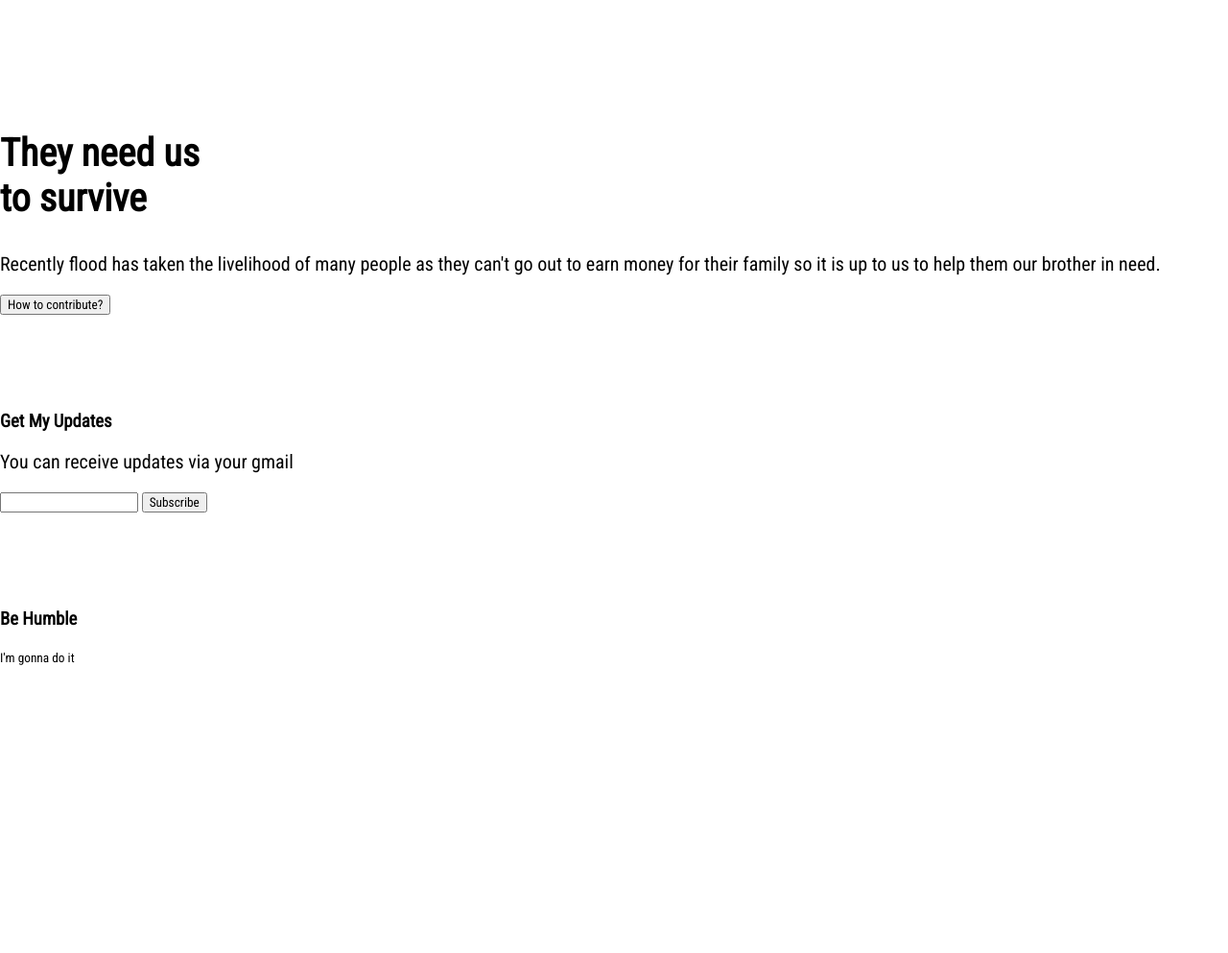
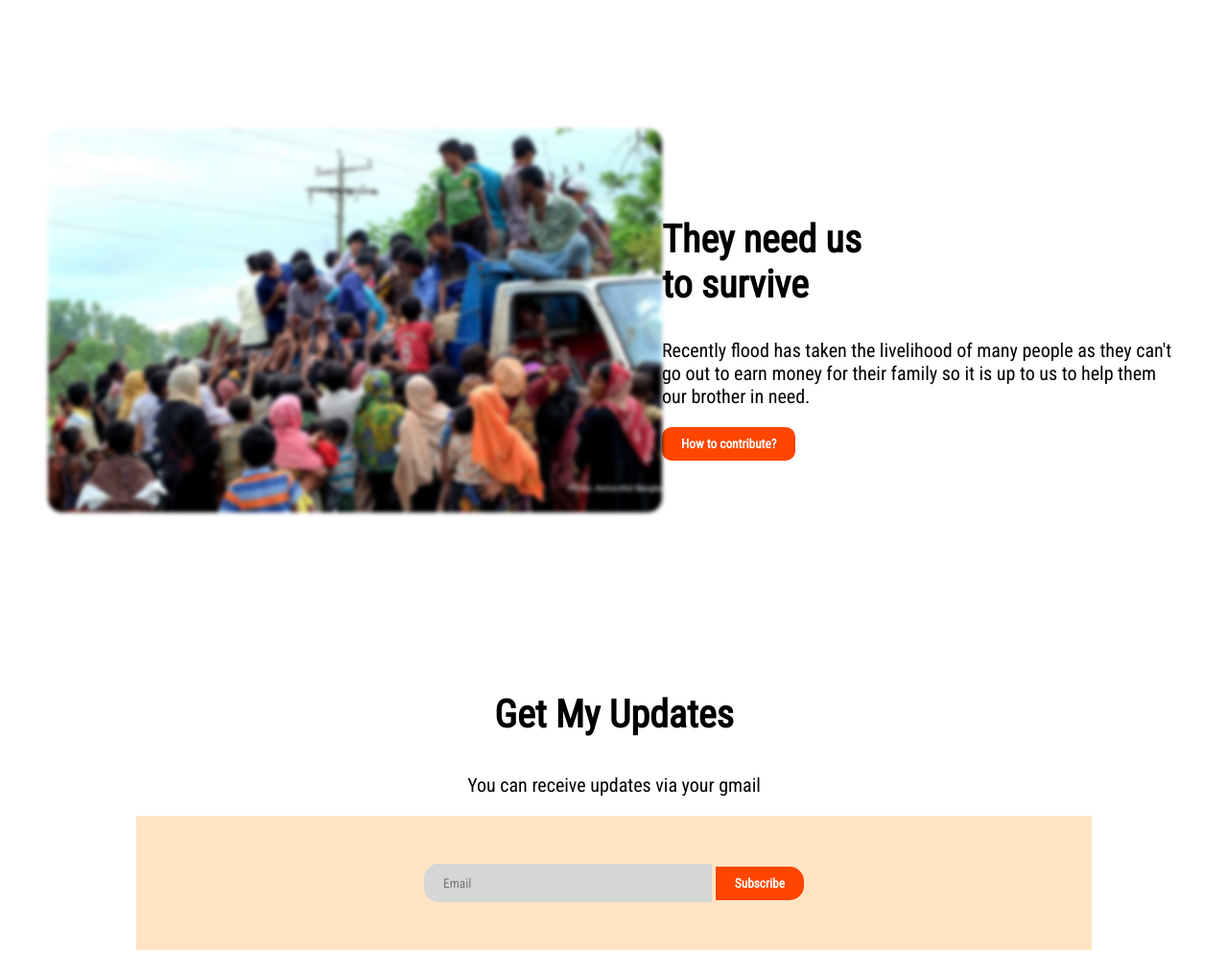
Before and after one commit to ShihabSarar12/Donation-website, a plain HTML site: page index.html in a window 1280 px wide. Shown: the part 2100-3093 px from the top of the page at 96% size. Before the commit the page ends 2794 px from the top, so only its background shows below. Drawn offline with Linux system fonts and the light colour scheme; a web font is replaced by a local one.

Commit message:
work done

```diff
--- a/index.html
+++ b/index.html
@@ -5,13 +5,13 @@
     <meta http-equiv="X-UA-Compatible" content="IE=edge" />
     <meta name="viewport" content="width=device-width, initial-scale=1.0" />
     <title>Document</title>
-    <link rel="stylesheet" href="style.css" />
     <link rel="preconnect" href="https://fonts.googleapis.com" />
     <link rel="preconnect" href="https://fonts.gstatic.com" crossorigin />
     <link
       href="https://fonts.googleapis.com/css2?family=Climate+Crisis&family=Roboto+Condensed&family=Roboto:wght@400;500&family=Tilt+Neon&display=swap"
       rel="stylesheet"
     />
+    <link rel="stylesheet" href="style.css" />
   </head>
   <body>
     <!-- intro section starts here -->
@@ -93,7 +93,7 @@
 
     <!-- lives dependency section starts here -->
     <section class="center-content">
-      <div class="depencency__div">
+      <div class="half-width">
         <h2>
           Their lives depend on <br />
           your donation
@@ -105,9 +105,9 @@
         </p>
         <button class="btn">How to Contribute?</button>
       </div>
-      <div class="depencency__div">
+      <div class="half-width">
         <img
-          id="div__img"
+          class="div__img"
           src="/donate-today-main/images/donation6.jpg"
           alt=""
         />
@@ -116,37 +116,43 @@
     <!-- lives dependency section ends here -->
 
     <!-- to survive section starts here -->
-    <div>
-      <img src="" alt="" />
+    <section class="center-content">
+      <div class="half-width">
+        <img
+          class="div__img"
+          src="/donate-today-main/images/donation2.jpg"
+          alt=""
+        />
       </div>
-    <div>
+      <div class="half-width">
         <h2>
           They need us <br />
           to survive
         </h2>
         <p>
-        Recently flood has taken the livelihood of many people as they can't go
-        out to earn money for their family so it is up to us to help them our
-        brother in need.
+          Recently flood has taken the livelihood of many people as they can't
+          go out to earn money for their family so it is up to us to help them
+          our brother in need.
         </p>
-      <button>How to contribute?</button>
+        <button class="btn">How to contribute?</button>
       </div>
+    </section>
     <!-- to survive section ends here -->
 
     <!-- get updates section starts here -->
-    <section>
-      <h3>Get My Updates</h3>
+    <section class="center-content updates">
+      <h2>Get My Updates</h2>
       <p>You can receive updates via your gmail</p>
-      <div>
-        <input type="text" />
-        <button>Subscribe</button>
+      <div class="updates__input">
+        <input id="updates__text" type="text" placeholder="Email" />
+        <button id="updates__btn">Subscribe</button>
       </div>
     </section>
     <!-- get updates section ends here -->
 
     <!-- footer starts here -->
     <footer>
-      <h3>Be Humble</h3>
+      <h3 id="footer__humble">Be Humble</h3>
       <small>I'm gonna do it</small>
     </footer>
     <!-- footer ends here -->
--- a/style.css
+++ b/style.css
@@ -53,6 +53,21 @@ p{
 
 .btn:hover{
     transform: scale(1.2);
+}
+
+.half-width{
+    width: 50%;
+    padding: 50px;
+}
+
+.div__img {
+    height: 400px;
+    border-radius: 15px;
+    filter: blur(2px);
+}
+
+.div__img:hover{
+    filter: blur(0);
 }
 /* universal class ends here */
 
@@ -156,25 +171,60 @@ p{
 }
 /* donate plan section ends here */
 
-/* lives dependency section starts here */
-.depencency__div{
-    width: 50%;
-    padding: 50px;;
+/* get updates section starts here */
+.updates{
+    flex-direction: column;
 }
 
-#div__img{
-    height: 400px;
-    border-radius: 15px;
+.updates__input{
+    background-color: bisque;
+    padding: 50px 300px;
 }
-/* lives dependency section ends here */
 
-/* to survive section starts here */
+#updates__text{
+    width: 300px;
+    height: 40px;
+    padding: 10px 20px;
+    border: none;
+    background-color: rgb(214, 214, 214);
+    margin-right: 0px;
+    border-radius: 15px 0px 0px 15px;
+}
 
-/* to survive section ends here */
+#updates__text:hover{
+    background-color: rgb(226, 226, 226);
+}
 
-/* get updates section starts here */
+#updates__btn{
+    font-weight: 700;
+    color: white;
+    border: none;
+    border-radius: 0px 15px 15px 0px;
+    margin-left: 0px;
+    background-color: orangered;
+    padding: 10px 20px;
+    cursor: pointer;
+    transition: all 0.2s ease;
+}
 
+#updates__btn:hover{
+    transform: scale(1.2);
+}
 /* get updates section ends here */
 
 /* footer starts here */
+footer{
+    background-color: black;
+    color: white;
+    text-align: center;
+    padding-bottom: 20px;
+}
+
+#footer__humble{
+    color: orange;
+    font-style: italic;
+    margin-top: 20px;
+    margin-bottom: 5px;
+    padding: 10px;
+}
 /* footer ends here */
```
Lines whose indentation alone changed are shown as unchanged.
